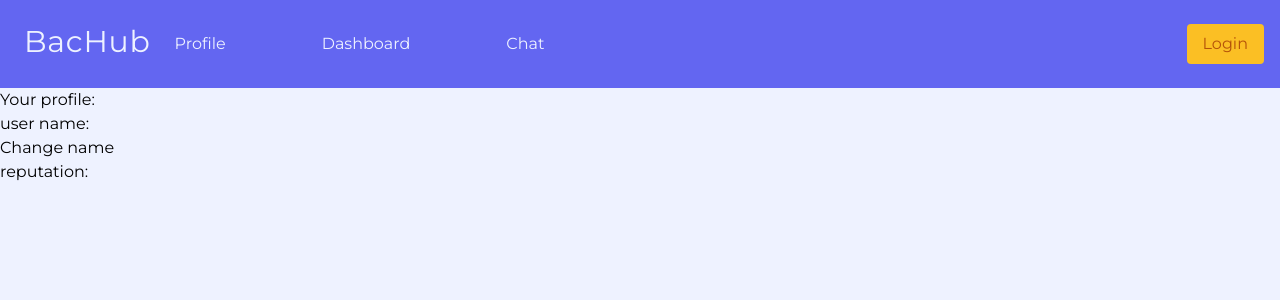
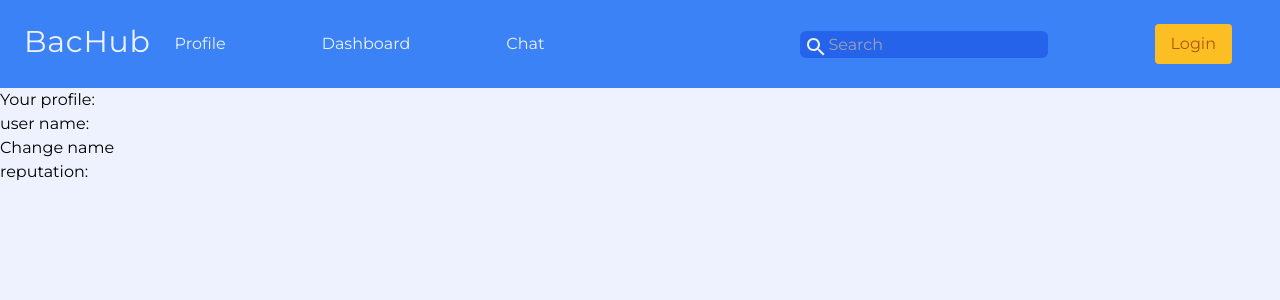
Before and after one commit to Tudor73/BacHub, a React (Create React App) app in the folder client/: page / in a window 1280 px wide. Shown: the top 300 px of the page. Built offline with nearby package versions, Linux system fonts and the light colour scheme.

Commit message:
refactor css

```diff
--- a/client/package.json
+++ b/client/package.json
@@ -10,6 +10,7 @@
     "@material-ui/core": "^5.0.0-beta.5",
     "@material-ui/icons": "^4.11.2",
     "@material-ui/styles": "^5.0.0-beta.5",
+    "@mui/icons-material": "^5.2.0",
     "@reduxjs/toolkit": "^1.6.2",
     "@testing-library/jest-dom": "^5.14.1",
     "@testing-library/react": "^11.2.7",
--- a/client/src/Components/Header.js
+++ b/client/src/Components/Header.js
@@ -2,6 +2,7 @@ import React, { useContext, useState } from "react";
 import { Link } from "react-router-dom";
 import LoginForm from "./LoginForm";
 import { UserContext } from "../UserContext";
+import SearchIcon from "@mui/icons-material/Search";
 
 function Header() {
   const { user, setUser, isLoggedIn, setIsLoggedIn } = useContext(UserContext);
@@ -13,6 +14,7 @@ function Header() {
     localStorage.removeItem("display_name");
     setIsLoggedIn(false);
     setUser(null);
+    window.location.reload();
   };
   const onPopUpClose = () => {
     setIsOpen(false);
@@ -24,8 +26,8 @@ function Header() {
   };
   return (
     <header>
-      <div className="bg-indigo-500 text-indigo-50 p-4 flex flex-row  w-screen justify-between items-center">
-        <div className="flex">
+      <div className="bg-blue-500 text-indigo-50 p-4 flex flex-row w-screen justify-between items-center">
+        <div className="flex justify-around">
           <h1 className="text-3xl tracking-wide m-2 ">BacHub</h1>{" "}
           <nav className="">
             <ul className="flex space-x-24 h-full items-center p-4 ">
@@ -40,13 +42,26 @@ function Header() {
               </Link>
             </ul>
           </nav>
+          <div className="self-center relative ml-60">
+            <SearchIcon className="absolute top-1 left-1" />
+            <input
+              type="text"
+              placeholder="Search"
+              className="px-7 py-1 h-1/2 bg-blue-600 text-white rounded-md"
+            ></input>
+          </div>
         </div>
         {isLoggedIn === true ? (
-          <li onClick={logoutUser}>Logout</li>
+          <a
+            className="px-4 py-2 bg-blue-600 hover:bg-blue-700 rounded-lg cursor-pointer mr-8"
+            onClick={logoutUser}
+          >
+            Logout
+          </a>
         ) : (
           <div className="">
             <li
-              className="inline-block py-2 px-4 text-yellow-700 bg-yellow-400 hover:bg-yellow-300 hover:text-yellow-800 rounded transition ease-in duration-150 cursor-pointer"
+              className="inline-block py-2 px-4 mr-8 text-yellow-700 bg-yellow-400 hover:bg-yellow-300 hover:text-yellow-800 rounded transition ease-in duration-150 cursor-pointer"
               onClick={() => {
                 setIsOpen(true);
               }}
--- a/client/src/Components/LoginForm.js
+++ b/client/src/Components/LoginForm.js
@@ -18,6 +18,7 @@ export default function LoginForm(props) {
       localStorage.setItem("jwtToken", res.data.accessToken);
       localStorage.setItem("name", res.data.name);
       localStorage.setItem("display_name", res.data.name);
+      window.location.reload();
     });
   };
 
--- a/client/src/Components/Post.js
+++ b/client/src/Components/Post.js
@@ -85,7 +85,7 @@ export default function Post(props) {
 
   return (
     <div
-      className="border-2 border-black border-opacity-5 hover:border-opacity-20 m-2 flex
+      className="border-2 border-black border-opacity-5 hover:border-opacity-20 my-4 flex
                     bg-white h-40"
     >
       <div className="h-full self-center flex flex-col justify-around items-center">
@@ -96,8 +96,8 @@ export default function Post(props) {
           className={
             "text-5xl cursor-pointer " +
             (voted === 1
-              ? "text-indigo-500"
-              : "text-gray-400 hover:text-indigo-500")
+              ? "text-blue-500"
+              : "text-gray-400 hover:text-blue-500")
           }
         />
         <span className="text-lg w-full text-center">{nrOfVotes}</span>
@@ -108,8 +108,8 @@ export default function Post(props) {
           className={
             "text-5xl cursor-pointer " +
             (voted === -1
-              ? "text-indigo-500"
-              : "text-gray-400 hover:text-indigo-500")
+              ? "text-blue-500"
+              : "text-gray-400 hover:text-blue-500")
           }
         />
       </div>
@@ -129,6 +129,7 @@ export default function Post(props) {
             Comments(10)
           </span>
           <a
+            className="py-2 px-4 bg-blue-500 text-white rounded-lg cursor-pointer hover:bg-blue-600"
             onClick={() => {
               clickOnPost(props.id);
             }}
--- a/client/src/pages/PostsPage.js
+++ b/client/src/pages/PostsPage.js
@@ -1,6 +1,5 @@
 import React, { useContext } from "react";
 import Post from "../Components/Post";
-import styles from "./css/PostPage.module.css";
 import { useState, useEffect } from "react";
 import axios from "axios";
 import { UserContext } from "../UserContext";
@@ -30,21 +29,15 @@ export default function PostPage(props) {
       .catch((err) => console.log(err));
   }, []);
   return (
-    <div className={styles.container}>
+    <div className="p-4">
       <a
-        className={styles.createPost}
+        className="bg-blue-500 px-4 py-2 rounded-lg cursor-pointer text-white hover:bg-blue-600"
         onClick={() => {
           props.history.push("create-post");
         }}
       >
         Create Post
       </a>
-      <input
-        onClick={() => console.log(votes)}
-        className={styles.search}
-        type="text"
-        placeholder="Search for question"
-      />
       {loading ? (
         <div>...loading </div>
       ) : (
```
Also changed, not shown: 1 other file (tests, documents, lock files or other folders).
